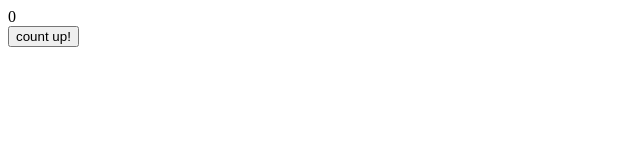
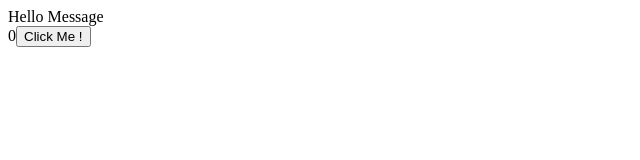
Before and after one commit to kordood/DayReact, a React (Create React App) app in the folder hello/: page / in a window 1280 px wide. Shown: the top 160 px of the page, without its empty margins (0-640 px from the left). Built offline with nearby package versions, Linux system fonts and the light colour scheme.

Commit message:
basic example of props

```diff
--- a/hello/src/App.js
+++ b/hello/src/App.js
@@ -2,10 +2,10 @@ import React, { Component } from 'react';
 
 class App extends Component {
 	state = {
-		count: 0
+		count: 0,
 	};
 
-	countUp = () => {
+	handleChange = () => {
 		this.setState({
 			count: this.state.count + 1
 		});
@@ -14,8 +14,16 @@ class App extends Component {
 	render() {
 		return (
 			<div className="App">
-				<div>{this.state.count}</div>
-				<button onClick={this.countUp}>count up!</button>
+				<div className="props">
+					{/* Props가 들어가는 부분입니다! */}
+					<span>{this.props.message}</span>
+				</div>
+
+				<div className="state">
+					{/* State가 들어가는 부분입니다! */}
+					{this.state.count}
+					<button onClick={this.handleChange}> Click Me ! </button>
+				</div>
 			</div>
 		);
 	}
--- a/hello/src/index.js
+++ b/hello/src/index.js
@@ -3,6 +3,6 @@ import ReactDOM from 'react-dom';
 import App from './App';
 
 ReactDOM.render(
-		<App />,
+		<App message="Hello Message" />,
 		document.getElementById('root')
 );
```
